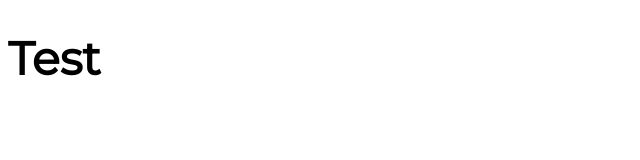
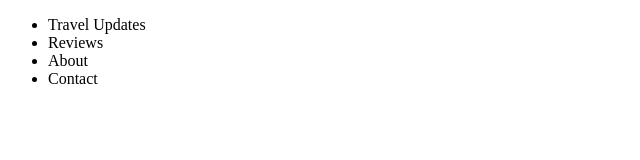
Before and after one commit to GabrielStanescu/GabrielStanescu.github.io, a plain HTML site: page index.html in a window 1280 px wide. Shown: the whole page, without its empty margins (0-640 px from the left). Drawn offline with Linux system fonts and the light colour scheme.

Commit message:
added navigation
Signed-off-by: GabrielStanescu <stanescu.gabriel2001@yahoo.com>

```diff
--- a/index.html
+++ b/index.html
@@ -1,5 +1,6 @@
 <!DOCTYPE html>
 <html lang="en">
+
 <head>
 	<meta charset="UTF-8">
 	<meta http-equiv="X-UA-Compatible" content="IE=edge">
@@ -8,7 +9,26 @@
 	<link href="https://fonts.googleapis.com/css?family=Cardo|Montserrat" rel="stylesheet">
 	<link rel="stylesheet" type="text/css" href="css/style.css" />
 </head>
+
 <body>
-	<h1>Test</h1>
+	<div class="container">
+		<nav class="nav">
+			<ul class="nav__container">
+				<li class="nav__item">
+					Travel Updates
+				</li>
+				<li class="nav__item">
+					Reviews
+				</li>
+				<li class="nav__item">
+					About
+				</li>
+				<li class="nav__item">
+					Contact
+				</li>
+			</ul>
+		</nav>
+	</div>
 </body>
+
 </html>
```
